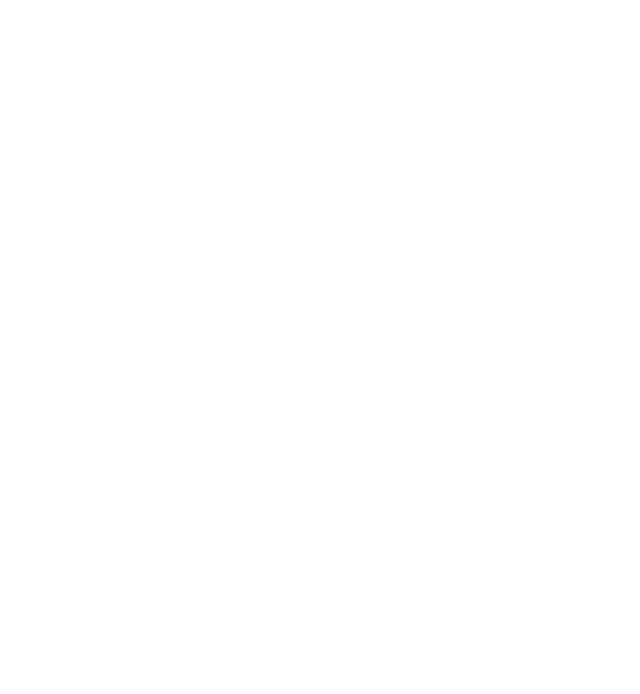
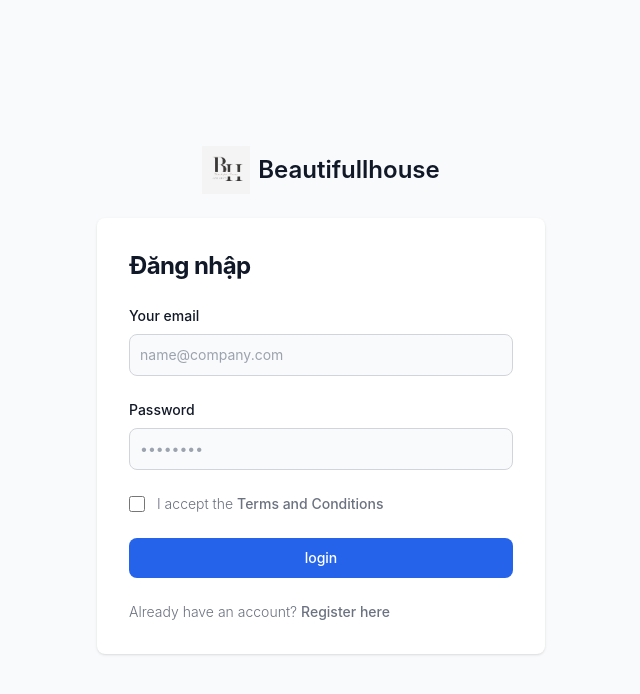
Before and after one commit to Jerry291299/FEDATN, a React (Create React App) app: page /login in a window 1280 px wide. Before the commit this address had no page. Shown: the top 694 px of the page, without its empty margins (319-959 px from the left). Built offline with nearby package versions, Linux system fonts and the light colour scheme.

Commit message:
fix router

```diff
--- a/src/App.tsx
+++ b/src/App.tsx
@@ -11,6 +11,7 @@ import Update from "./components/admin/modaladd/update";
 import Users from "./components/admin/User";
 import Listcategory from "./components/admin/listcategory";
 import Addcategory from "./components/admin/modaladd/addcategory";
+import Login from "./components/user/login";
 function App() {
   return (
     <>
@@ -19,6 +20,7 @@ function App() {
           <Route path="/" element={<Home />} />
 
           <Route path="/register" element={<Register />} />
+          <Route path="/login" element={<Login />} />
 
           <Route path="/admin" element={<Admin />}>
             <Route path="add" element={<Add />} />
--- a/src/components/admin/Dashboard.tsx
+++ b/src/components/admin/Dashboard.tsx
@@ -1,5 +1,5 @@
 import React, { useEffect, useState } from 'react'
-import { useNavigate, useParams } from 'react-router-dom';
+import { NavLink, useNavigate, useParams } from 'react-router-dom';
 import { DeleteProduct, getAllproducts } from '../../service/products';
 import { Iproduct } from '../../interface/products';
 import { Icategory } from '../../interface/category';
@@ -44,6 +44,8 @@ const Dashboard = (props: Props) => {
   };
   return (
     <>
+    <NavLink to={'/admin/add'}><button className=''>thêm mới</button></NavLink>
+
     <div className="flex flex-col w-full">
   <div className="overflow-x-auto">
     <div className="py-2 inline-block w-full px-0">
--- a/src/components/admin/Navbar.tsx
+++ b/src/components/admin/Navbar.tsx
@@ -71,12 +71,7 @@ const Navbar = (props: Props) => {
           {/* menu item */}
           <div>
             <span className="select-none flex items-center px-4 py-[.775rem] cursor-pointer my-[.4rem] rounded-[.95rem]">
-              <a
-                // href="javascript:;"
-                className="flex items-center flex-grow text-[1.15rem] dark:text-neutral-400/75 text-stone-500 hover:text-dark"
-              >
-                Sales
-              </a>
+
             </span>
           </div>
           {/* menu item */}
--- a/src/components/user/login.tsx
+++ b/src/components/user/login.tsx
@@ -1,5 +1,6 @@
 import React from 'react'
 import logo from '../img/Black & White Minimalist Aesthetic Initials Font Logo.png'
+import { NavLink } from 'react-router-dom'
 const Login = () => {
   return (
     <section className="bg-gray-50 dark:bg-gray-900">
@@ -31,9 +32,9 @@ const Login = () => {
                           <label htmlFor="terms" className="font-light text-gray-500 dark:text-gray-300">I accept the <a className="font-medium text-primary-600 hover:underline dark:text-primary-500" href="#">Terms and Conditions</a></label>
                         </div>
                     </div>
-                    <button type="submit" className="w-full text-black bg-primary-600 hover:bg-primary-700 focus:ring-4 focus:outline-none focus:ring-primary-300 font-medium rounded-lg text-sm px-5 py-2.5 text-center dark:bg-primary-600 dark:hover:bg-primary-700 dark:focus:ring-primary-800">Đăng nhập</button>
+                    <button type="submit" className="w-full text-white bg-blue-600 hover:bg-orange-700 focus:ring-4 focus:outline-none focus:ring-primary-300 font-medium rounded-lg text-sm px-5 py-2.5 text-center dark:bg-primary-600 dark:hover:bg-primary-700 dark:focus:ring-primary-800">login</button>
                           <p className="text-sm font-light text-gray-500 dark:text-gray-400">
-                        Already have an account? <a href="#" className="font-medium text-primary-600 hover:underline dark:text-primary-500">Register here</a>
+                        Already have an account? <NavLink to={"/register"} className="font-medium text-primary-600 hover:underline dark:text-primary-500">Register here</NavLink>
                     </p>
                 </form>
             </div>
--- a/src/components/user/register.tsx
+++ b/src/components/user/register.tsx
@@ -1,5 +1,6 @@
 import React from 'react'
 import logo from '../img/Black & White Minimalist Aesthetic Initials Font Logo.png'
+import { NavLink } from 'react-router-dom'
 const Register = () => {
   return (
     <section className="bg-gray-300 ">
@@ -29,7 +30,7 @@ const Register = () => {
 
                     <button type="submit" className="w-full text-white bg-blue-600 hover:bg-orange-700 focus:ring-4 focus:outline-none focus:ring-primary-300 font-medium rounded-lg text-sm px-5 py-2.5 text-center dark:bg-primary-600 dark:hover:bg-primary-700 dark:focus:ring-primary-800">Create an account</button>
                           <p className="text-sm font-light text-gray-500 dark:text-gray-400">
-                        Already have an account? <a href="#" className="font-medium text-primary-600 hover:underline dark:text-primary-500">Login here</a>
+                        Already have an account? <NavLink to={"/login"} className="font-medium text-primary-600 hover:underline dark:text-primary-500">Login</NavLink>
                     </p>
                 </form>
             </div>
```
